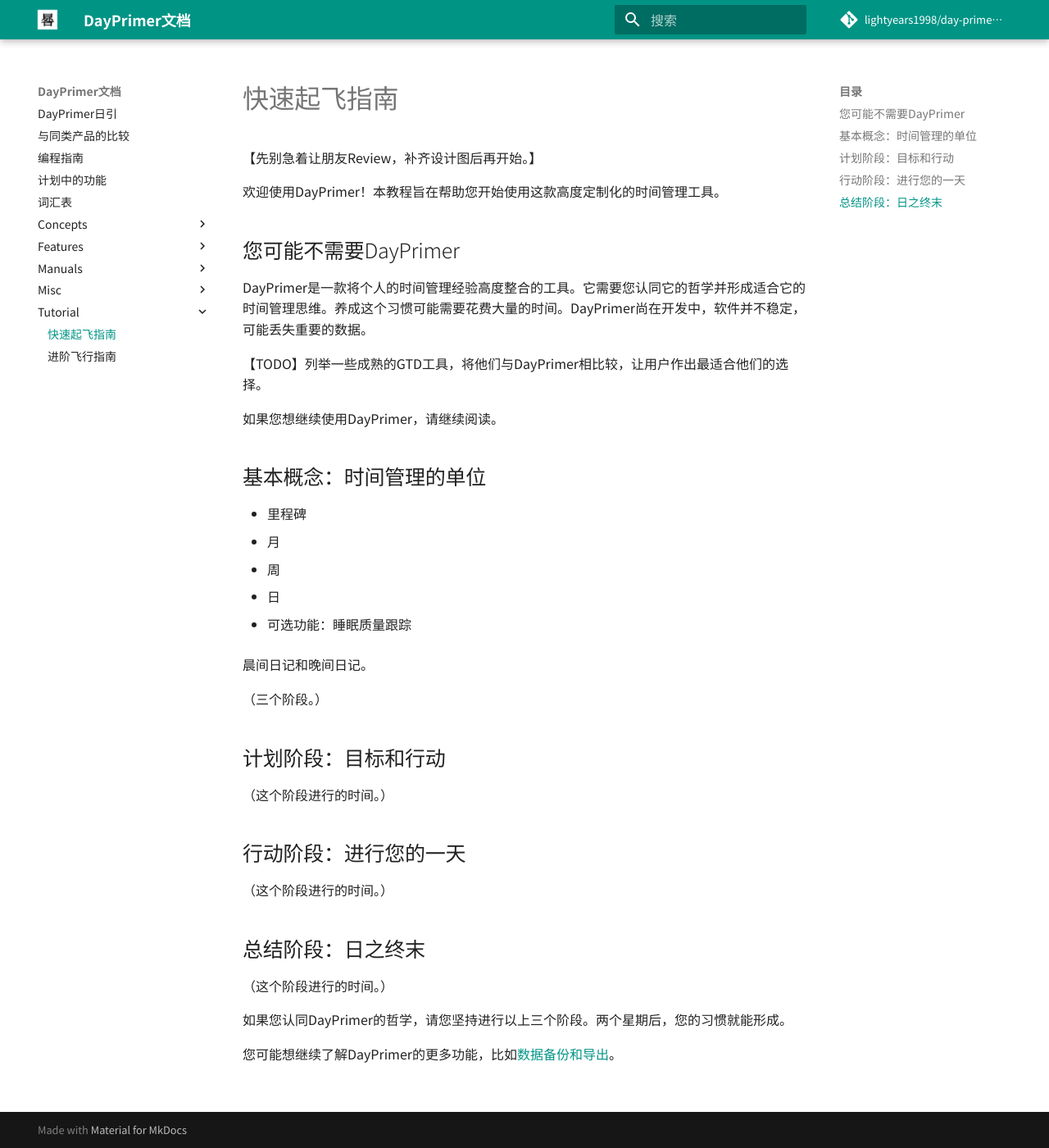
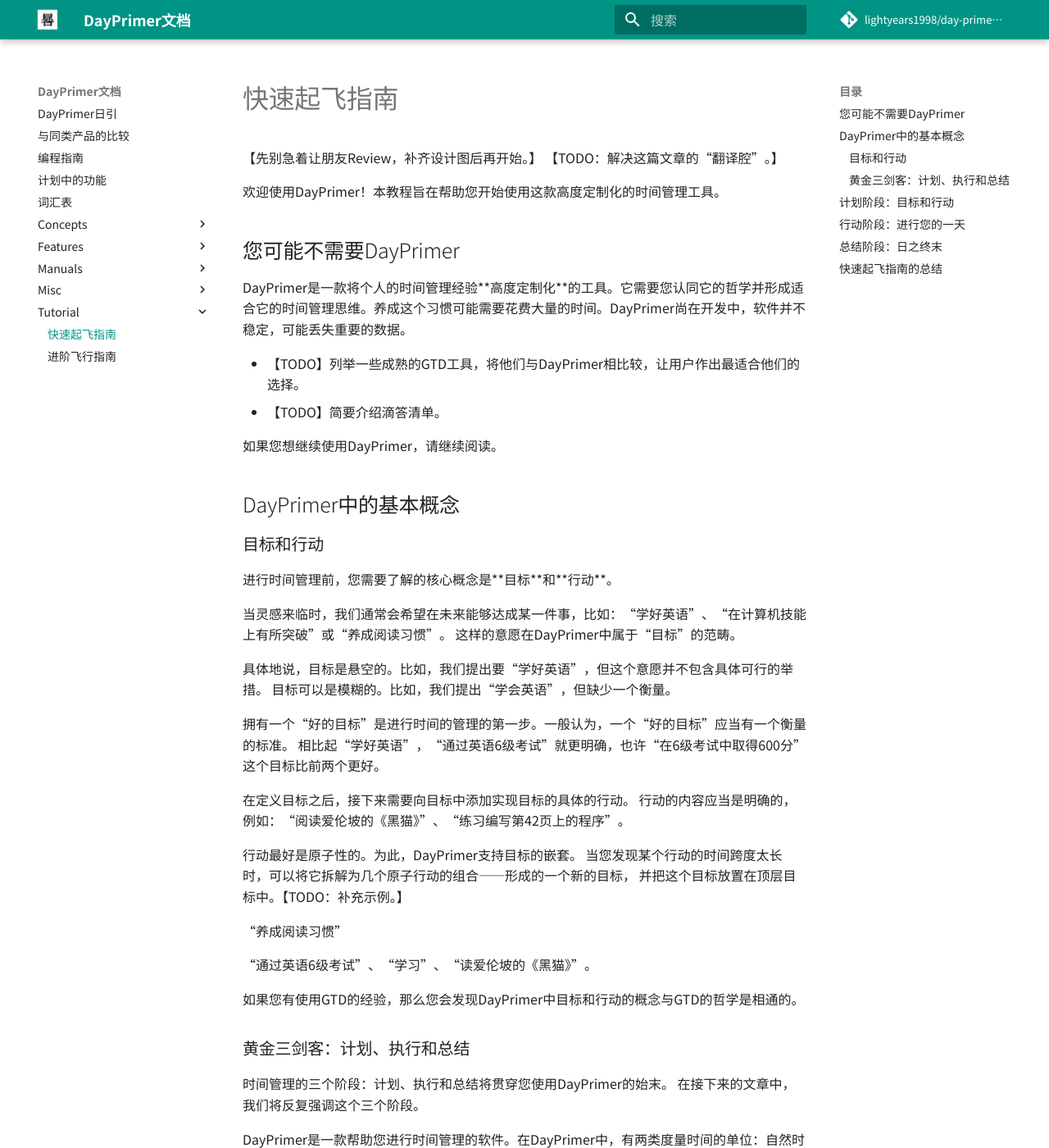
Before and after one commit to lightyears1998/day-primer-docs, an MkDocs documentation site: the page built from docs/tutorial/1-get-started.md, in a window 1280 px wide and 1400 px high. Shown: the whole window at 82% size. Built offline with MkDocs 1.6.1 and Material for MkDocs 9.7.7, drawn with Linux system fonts in a browser that asks for light colours; comment, search, counter and statistics services are not loaded; some of the changed text lies outside the part shown.

Commit message:
进一步明确目标和行动概念

```diff
--- a/docs/tutorial/1-get-started.md
+++ b/docs/tutorial/1-get-started.md
@@ -1,29 +1,64 @@
 # 快速起飞指南
 
 【先别急着让朋友Review，补齐设计图后再开始。】
+【TODO：解决这篇文章的“翻译腔”。】
 
 欢迎使用DayPrimer！本教程旨在帮助您开始使用这款高度定制化的时间管理工具。
 
 ## 您可能不需要DayPrimer
 
-DayPrimer是一款将个人的时间管理经验高度整合的工具。它需要您认同它的哲学并形成适合它的时间管理思维。养成这个习惯可能需要花费大量的时间。DayPrimer尚在开发中，软件并不稳定，可能丢失重要的数据。
+DayPrimer是一款将个人的时间管理经验**高度定制化**的工具。它需要您认同它的哲学并形成适合它的时间管理思维。养成这个习惯可能需要花费大量的时间。DayPrimer尚在开发中，软件并不稳定，可能丢失重要的数据。
 
-【TODO】列举一些成熟的GTD工具，将他们与DayPrimer相比较，让用户作出最适合他们的选择。
+- 【TODO】列举一些成熟的GTD工具，将他们与DayPrimer相比较，让用户作出最适合他们的选择。
+- 【TODO】简要介绍滴答清单。
 
 如果您想继续使用DayPrimer，请继续阅读。
 
-## 基本概念：时间管理的单位
+## DayPrimer中的基本概念
 
-- 里程碑
-- 月
-- 周
-- 日
+### 目标和行动
+
+进行时间管理前，您需要了解的核心概念是**目标**和**行动**。
+
+当灵感来临时，我们通常会希望在未来能够达成某一件事，比如：“学好英语”、“在计算机技能上有所突破”或“养成阅读习惯”。
+这样的意愿在DayPrimer中属于“目标”的范畴。
+
+具体地说，目标是悬空的。比如，我们提出要“学好英语”，但这个意愿并不包含具体可行的举措。
+目标可以是模糊的。比如，我们提出“学会英语”，但缺少一个衡量。
+
+拥有一个“好的目标”是进行时间的管理的第一步。一般认为，一个“好的目标”应当有一个衡量的标准。
+相比起“学好英语”，“通过英语6级考试”就更明确，也许“在6级考试中取得600分”这个目标比前两个更好。
+
+在定义目标之后，接下来需要向目标中添加实现目标的具体的行动。
+行动的内容应当是明确的，例如：“阅读爱伦坡的《黑猫》”、“练习编写第42页上的程序”。
+
+行动最好是原子性的。为此，DayPrimer支持目标的嵌套。
+当您发现某个行动的时间跨度太长时，可以将它拆解为几个原子行动的组合——形成的一个新的目标，
+并把这个目标放置在顶层目标中。【TODO：补充示例。】
+
+“养成阅读习惯”
+
+“通过英语6级考试”、“学习”、“读爱伦坡的《黑猫》”。
+
+如果您有使用GTD的经验，那么您会发现DayPrimer中目标和行动的概念与GTD的哲学是相通的。
+
+### 黄金三剑客：计划、执行和总结
+
+时间管理的三个阶段：计划、执行和总结将贯穿您使用DayPrimer的始末。
+在接下来的文章中，我们将反复强调这个三个阶段。
+
+DayPrimer是一款帮助您进行时间管理的软件。在DayPrimer中，有两类度量时间的单位：自然时间单位和人为时间单位。
+
+- 自然时间单位，例如：“月”、“周”、“日”。
+- 人为时间单位，例如：“里程碑”、“番茄”。
+
+在Primer中，您可以定义您自己的时间单位。
+
+借助于时间单位，您可以在比行动和目标更高的层次中进行时间管理的三个阶段：计划、执行和总结。
 
 - 可选功能：睡眠质量跟踪
 
-晨间日记和晚间日记。
-
-（三个阶段。）
+- 晨间日记和晚间日记。
 
 ## 计划阶段：目标和行动
 
@@ -37,6 +72,10 @@
 
 （这个阶段进行的时间。）
 
-如果您认同DayPrimer的哲学，请您坚持进行以上三个阶段。两个星期后，您的习惯就能形成。
+## 快速起飞指南的总结
+
+您已经读到了本篇教程的末尾。
+如果您认同DayPrimer的哲学，请您坚持训练您的习惯。
+一段时间后，您的习惯就能形成。
 
 您可能想继续了解DayPrimer的更多功能，比如[数据备份和导出](../features/export.md)。
```
